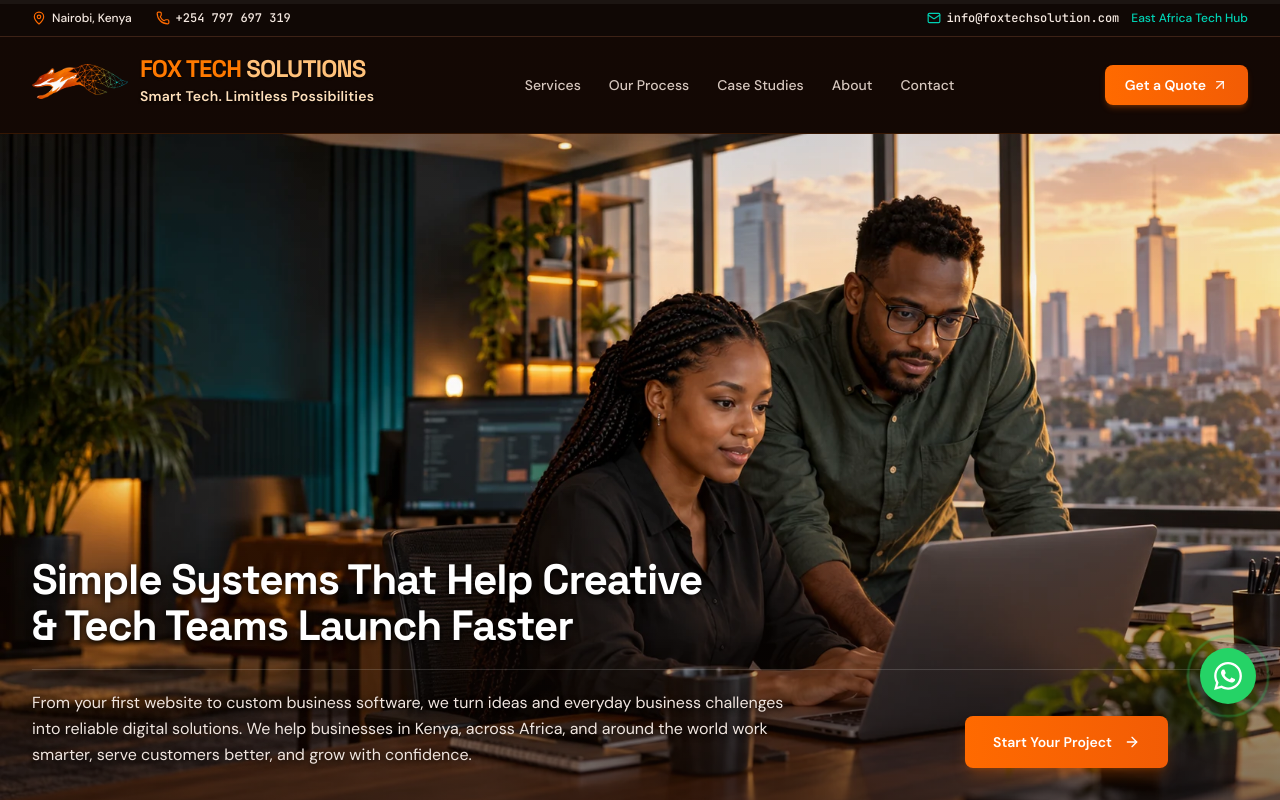
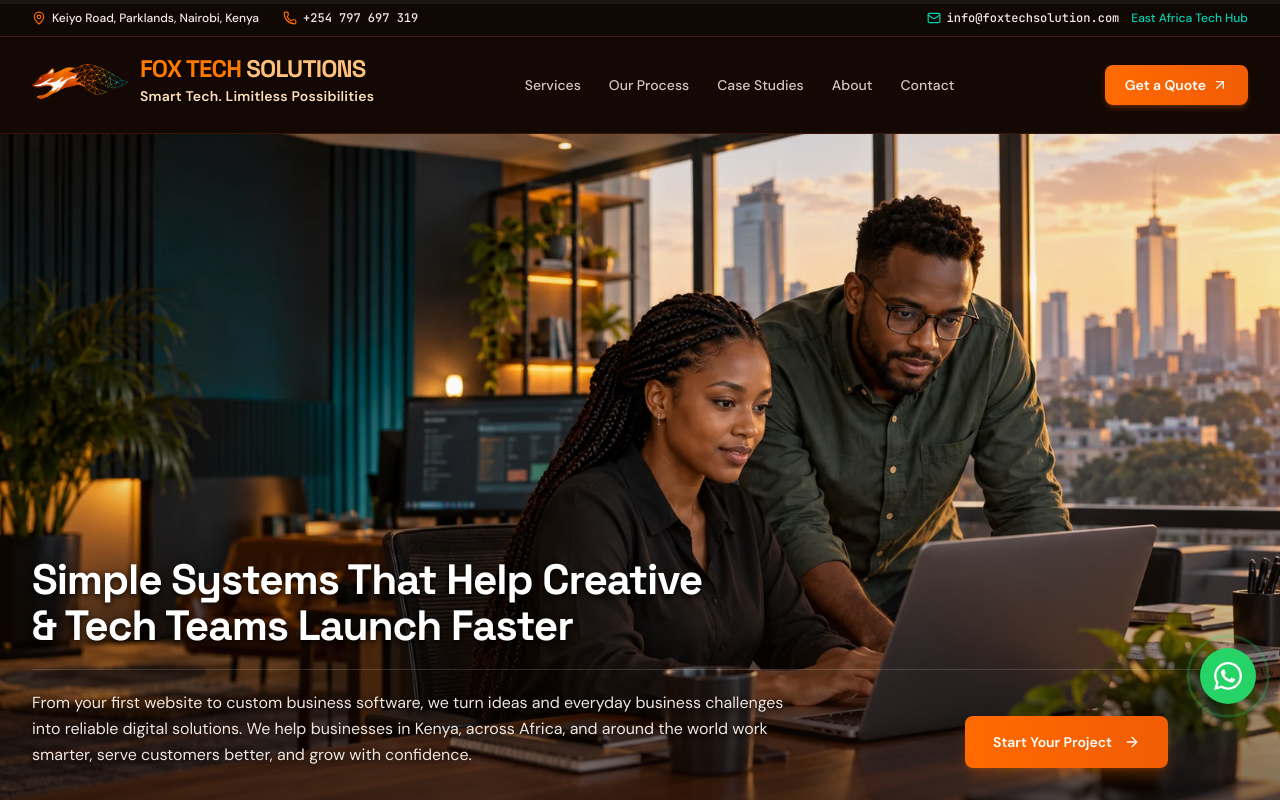
Before and after one commit to johnorengo/Fox-Tech-Portfolio, a React (Vite) app: page / in a window 1280 px wide. Shown: the top 800 px of the page. Built offline with nearby package versions, Linux system fonts and the light colour scheme.

Commit message:
Update Fox Tech office location across site

```diff
--- a/index.html
+++ b/index.html
@@ -14,9 +14,9 @@
     <meta property="og:site_name" content="Fox Tech Solutions" />
     <meta name="twitter:image:alt" content="Fox Tech Solutions logo" />
     <meta name="theme-color" content="#140905" />
-    <meta name="description" content="Fox Tech Solutions in Nairobi, Kenya builds responsive websites and custom software, with UI/UX design, digital marketing and managed IT support." />
+    <meta name="description" content="Fox Tech Solutions, based on Keiyo Road in Parklands, Nairobi, Kenya, builds responsive websites and custom software, with UI/UX design, digital marketing and managed IT support." />
     <meta property="og:title" content="Web Design &amp; Software Development Kenya | Fox Tech Solutions" />
-    <meta property="og:description" content="Fox Tech Solutions in Nairobi, Kenya builds responsive websites and custom software, with UI/UX design, digital marketing and managed IT support." />
+    <meta property="og:description" content="Fox Tech Solutions, based on Keiyo Road in Parklands, Nairobi, Kenya, builds responsive websites and custom software, with UI/UX design, digital marketing and managed IT support." />
     <meta property="og:type" content="website" />
     <meta property="og:url" content="https://foxtechsolution.com/" />
     <meta property="og:locale" content="en_KE" />
@@ -26,7 +26,7 @@
     <meta property="og:image:alt" content="Fox Tech Solutions logo" />
     <meta name="twitter:card" content="summary_large_image" />
     <meta name="twitter:title" content="Web Design &amp; Software Development Kenya | Fox Tech Solutions" />
-    <meta name="twitter:description" content="Fox Tech Solutions in Nairobi, Kenya builds responsive websites and custom software, with UI/UX design, digital marketing and managed IT support." />
+    <meta name="twitter:description" content="Fox Tech Solutions, based on Keiyo Road in Parklands, Nairobi, Kenya, builds responsive websites and custom software, with UI/UX design, digital marketing and managed IT support." />
     <meta name="twitter:image" content="https://foxtechsolution.com/fox-tech-logo.png" />
     <link rel="preconnect" href="https://fonts.googleapis.com">
     <link rel="preconnect" href="https://fonts.gstatic.com" crossorigin>
@@ -49,12 +49,14 @@
       "name": "Fox Tech Solutions",
       "url": "https://foxtechsolution.com/",
       "logo": "https://foxtechsolution.com/fox-tech-logo.png",
-      "description": "Fox Tech Solutions in Nairobi, Kenya builds responsive websites and custom software, with UI/UX design, digital marketing and managed IT support.",
+      "description": "Fox Tech Solutions, based on Keiyo Road in Parklands, Nairobi, Kenya, builds responsive websites and custom software, with UI/UX design, digital marketing and managed IT support.",
       "email": "info@foxtechsolution.com",
       "telephone": "+254797697319",
       "address": {
         "@type": "PostalAddress",
+        "streetAddress": "Keiyo Road, Parklands",
         "addressLocality": "Nairobi",
+        "addressRegion": "Nairobi County",
         "addressCountry": "KE"
       },
       "areaServed": [
@@ -143,7 +145,7 @@
       "@id": "https://foxtechsolution.com/#webpage",
       "url": "https://foxtechsolution.com/",
       "name": "Web Design & Software Development Kenya | Fox Tech Solutions",
-      "description": "Fox Tech Solutions in Nairobi, Kenya builds responsive websites and custom software, with UI/UX design, digital marketing and managed IT support.",
+      "description": "Fox Tech Solutions, based on Keiyo Road in Parklands, Nairobi, Kenya, builds responsive websites and custom software, with UI/UX design, digital marketing and managed IT support.",
       "isPartOf": {
         "@id": "https://foxtechsolution.com/#website"
       },
--- a/src/components/About.tsx
+++ b/src/components/About.tsx
@@ -51,7 +51,7 @@ export const About: React.FC = () => {
             Empowering Teams with Structure, Clarity, and Speed
           </h2>
           <p className="text-[#e5d8cf] text-base sm:text-lg mt-4 leading-relaxed">
-            Headquartered in Nairobi, Kenya, Fox Tech Solutions was founded to solve a pervasive problem:
+            Based on Keiyo Road in Parklands, Nairobi, Fox Tech Solutions was founded to solve a pervasive problem:
             creative and technical teams burning out from context switching, broken developer handoffs,
             and chaotic launch weeks. We built a calmer, faster way forward with simple, modular systems.
           </p>
--- a/src/components/ContactScoping.tsx
+++ b/src/components/ContactScoping.tsx
@@ -158,7 +158,7 @@ export const ContactScoping: React.FC = () => {
           </h2>
           <p className="text-[#e5d8cf] text-sm sm:text-base mt-2">
             Tell us about your brand vision, web platform requirements, or digital marketing goals.
-            Our technical team in Nairobi reviews every brief and responds within 4 hours.
+            Our technical team at Keiyo Road, Parklands, Nairobi reviews every brief and responds within 4 hours.
           </p>
         </div>
 
@@ -384,7 +384,7 @@ export const ContactScoping: React.FC = () => {
                     <span>·</span>
                     <a href="tel:+254797697319" className="hover:text-[#ff8a32] transition-colors">Call: {directPhone}</a>
                     <span>·</span>
-                    <span>Nairobi, Kenya</span>
+                    <span>Keiyo Road, Parklands, Nairobi, Kenya</span>
                   </div>
                 </form>
               ) : (
@@ -400,7 +400,7 @@ export const ContactScoping: React.FC = () => {
 
                   <p className="text-[#e5d8cf] text-sm max-w-md mx-auto leading-relaxed">
                     Thank you, <span className="text-white font-semibold">{fullName}</span>!
-                    Our technical and design leads in Nairobi are reviewing your project requirements for <span className="text-white font-medium">{company}</span>.
+                    Our technical and design team at Keiyo Road, Parklands, Nairobi is reviewing your project requirements for <span className="text-white font-medium">{company}</span>.
                   </p>
 
                   <div className="p-4 rounded-lg bg-[#140905] border border-[#3d2216] max-w-md mx-auto text-left text-xs space-y-2">
--- a/src/components/Footer.tsx
+++ b/src/components/Footer.tsx
@@ -33,7 +33,7 @@ export const Footer: React.FC<FooterProps> = ({ onOpenLegal }) => {
               </div>
               <div className="flex items-center gap-2 text-[11px] text-[#a89587]">
                 <MapPin className="w-3.5 h-3.5 text-[#00d2b4] shrink-0" />
-                <span>Nairobi, Kenya</span>
+                <span>Keiyo Road, Parklands, Nairobi, Kenya</span>
               </div>
               <div className="flex items-center gap-2">
                 <svg
--- a/src/components/LegalModal.tsx
+++ b/src/components/LegalModal.tsx
@@ -78,7 +78,7 @@ export const LegalModal: React.FC<LegalModalProps> = ({ type, onClose }) => {
         'Secure Browsing: The deployment configuration redirects visitors to HTTPS and includes browser security headers. These protections require the hosting server to apply the supplied configuration.',
         'Controlled Resources: The content security policy limits scripts, fonts and network connections to the services used by this website. Inline scripts are verified with hashes generated during the production build.',
         'Project Enquiries: Form entries are sent through EmailJS for delivery to our team and an acknowledgement to you. Please do not submit passwords, payment details or other sensitive records in a project brief.',
-        'Direct Security Reporting: Security concerns can be reported directly to info@foxtechsolution.com with expedited response from our technical team in Nairobi.'
+        'Direct Security Reporting: Security concerns can be reported directly to info@foxtechsolution.com with expedited response from our technical team at Keiyo Road, Parklands, Nairobi.'
       ]
     }
   };
@@ -128,7 +128,7 @@ export const LegalModal: React.FC<LegalModalProps> = ({ type, onClose }) => {
 
         <div className={`mb-2 flex items-center gap-2.5 text-xs font-mono ${documentTheme.accent}`}>
           <ShieldCheck className="w-4 h-4" />
-          <span>LEGAL & COMPLIANCE · REVISED {activeContent.updated} · NAIROBI</span>
+          <span>LEGAL & COMPLIANCE · REVISED {activeContent.updated} · KEIYO ROAD, PARKLANDS, NAIROBI</span>
         </div>
 
         <h3 id="legal-dialog-title" className="text-xl sm:text-2xl font-bold text-white mb-6">
--- a/src/components/Navbar.tsx
+++ b/src/components/Navbar.tsx
@@ -74,7 +74,7 @@ export const Navbar: React.FC<NavbarProps> = ({ onOpenConsultation }) => {
         <div className="max-w-7xl mx-auto grid grid-cols-[1fr_auto] items-center gap-x-3 gap-y-1 px-4 py-2 sm:px-6 sm:py-2.5 md:grid-cols-[auto_auto_1fr_auto] md:gap-x-6 lg:px-8">
           <div className="col-start-2 row-start-1 flex items-center gap-1.5 justify-self-end font-medium md:col-start-1 md:justify-self-start">
             <MapPin className="w-3.5 h-3.5 text-[#ff6a00] shrink-0" />
-            <span className="whitespace-nowrap">Nairobi, Kenya</span>
+            <span className="max-w-[145px] text-right leading-tight sm:max-w-none sm:whitespace-nowrap">Keiyo Road, Parklands, Nairobi, Kenya</span>
           </div>
           <a href={`tel:${directPhone}`} className="col-start-1 row-start-1 flex items-center gap-1.5 font-mono transition-colors hover:text-[#00d2b4] md:col-start-2">
             <Phone className="w-3.5 h-3.5 text-[#ff6a00] shrink-0" />
--- a/src/components/Services.tsx
+++ b/src/components/Services.tsx
@@ -93,7 +93,7 @@ export const Services: React.FC<ServicesProps> = ({ onSelectService }) => {
               Comprehensive Services for Fast Moving Teams
             </h2>
             <p className="text-[#d6c7be] text-sm sm:text-base mt-2 max-w-xl">
-              From Nairobi, we deliver website design, custom software development, UI/UX design,
+              From our office on Keiyo Road in Parklands, Nairobi, we deliver website design, custom software development, UI/UX design,
               digital marketing and managed IT support for businesses in Kenya and beyond.
             </p>
           </div>
```
